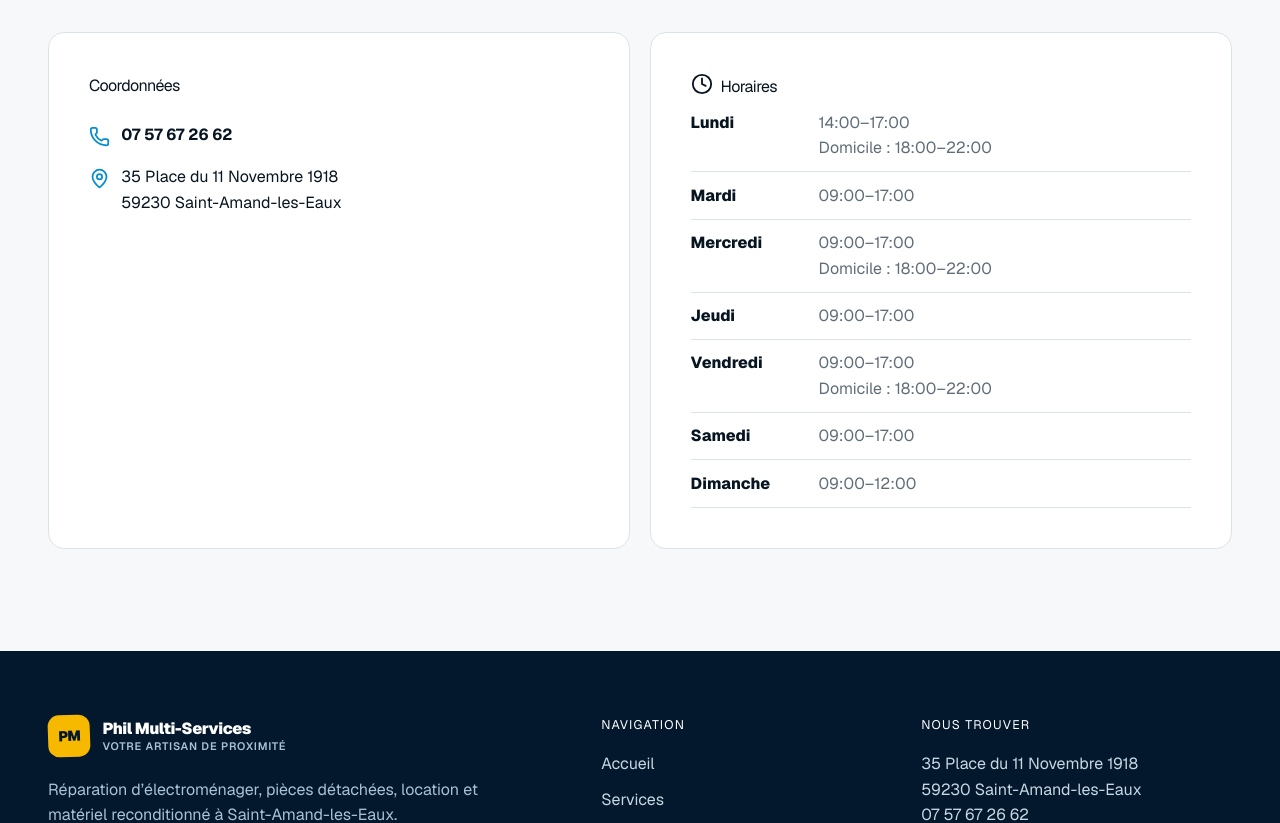
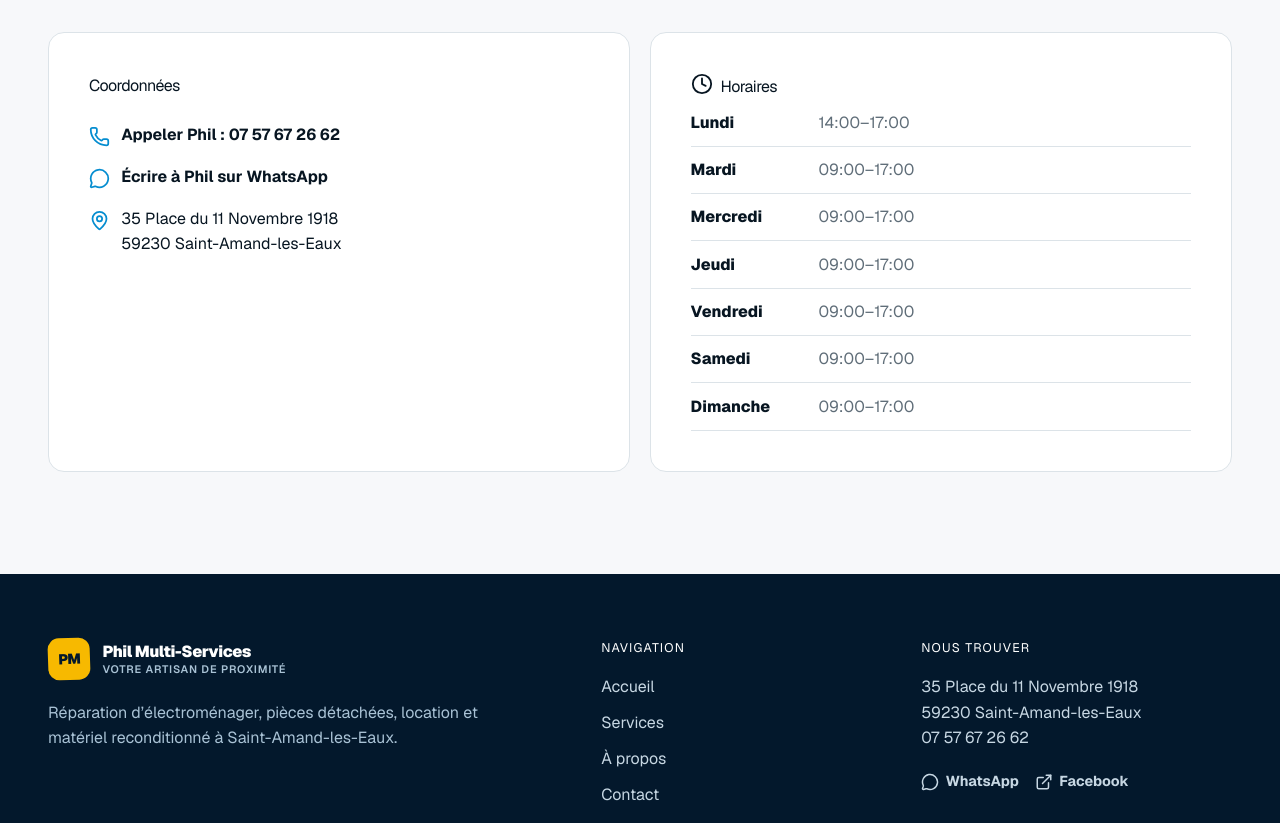
Before and after one commit to gcools-collab/phil-multi-services, a Next.js app: page /contact in a window 1280 px wide. Shown: the part 600-1423 px from the top of the page. Built offline with nearby package versions, Linux system fonts and the light colour scheme; no server answers.

Commit message:
feat : add whatsapp & FB

```diff
--- /dev/null
+++ b/app/contact-overrides.css
@@ -0,0 +1,24 @@
+.footer-socials {
+  display: flex;
+  flex-wrap: wrap;
+  gap: 1rem;
+  margin-top: 1.2rem;
+}
+
+.footer-socials a {
+  display: inline-flex;
+  align-items: center;
+  gap: 0.4rem;
+  color: #c7d7e3;
+  font-size: 0.9rem;
+  font-weight: 700;
+}
+
+.footer-socials a:hover { color: white; }
+.button-whatsapp { background: #15803d; color: white; }
+.button-whatsapp:hover { background: #166534; }
+
+@media (max-width: 600px) {
+  .mobile-cta { grid-template-columns: repeat(3, 1fr); gap: 0.4rem; }
+  .mobile-cta .button { padding-inline: 0.4rem; font-size: 0.75rem; gap: 0.3rem; }
+}
--- a/app/contact/page.tsx
+++ b/app/contact/page.tsx
@@ -1,7 +1,7 @@
 import type { Metadata } from "next";
-import { Clock, MapPin, Phone } from "lucide-react";
+import { Clock, MapPin, MessageCircle, Phone } from "lucide-react";
 import { Container } from "@/components/ui/container";
 import { PageHero } from "@/components/ui/page-hero";
 import { business } from "@/data/business";
 export const metadata: Metadata = { title: "Contact", description: "Contactez Phil Multi-Services à Saint-Amand-les-Eaux pour une réparation ou un conseil." };
-export default function ContactPage() { return <><PageHero eyebrow="Contact" title="Expliquez simplement votre besoin à Phil" description="Pour une panne, une pièce ou une location, appelez Phil ou passez à Saint-Amand-les-Eaux." /><section className="section section-light"><Container><div className="content-grid"><article className="content-card"><h2>Coordonnées</h2><ul className="contact-list"><li><Phone size={21} /><a href={business.phoneHref}><strong>{business.phone}</strong></a></li><li><MapPin size={21} /><address>{business.address}<br />{business.postalCode} {business.city}</address></li></ul></article><article className="content-card"><h2><Clock size={22} className="heading-icon" />Horaires</h2><dl className="hours">{business.hours.map((item) => <div key={item.day}><dt>{item.day}</dt><dd>{item.shop}{"home" in item && item.home && <><br />Domicile&nbsp;: {item.home}</>}</dd></div>)}</dl></article></div></Container></section></>; }
+export default function ContactPage() { return <><PageHero eyebrow="Contact" title="Expliquez simplement votre besoin à Phil" description="Pour une panne, une pièce ou une location, appelez Phil ou passez à Saint-Amand-les-Eaux." /><section className="section section-light"><Container><div className="content-grid"><article className="content-card"><h2>Coordonnées</h2><ul className="contact-list"><li><Phone size={21} /><a href={business.phoneHref}><strong>Appeler Phil&nbsp;: {business.phone}</strong></a></li><li><MessageCircle size={21} /><a href={business.whatsappHref} target="_blank" rel="noopener noreferrer"><strong>Écrire à Phil sur WhatsApp</strong></a></li><li><MapPin size={21} /><address>{business.address}<br />{business.postalCode} {business.city}</address></li></ul></article><article className="content-card"><h2><Clock size={22} className="heading-icon" />Horaires</h2><dl className="hours">{business.hours.map((item) => <div key={item.day}><dt>{item.day}</dt><dd>{item.shop}</dd></div>)}</dl></article></div></Container></section></>; }
--- a/app/layout.tsx
+++ b/app/layout.tsx
@@ -6,6 +6,7 @@ import { MobileCtaBar } from "@/components/layout/mobile-cta-bar";
 import { business } from "@/data/business";
 import { siteUrl } from "@/data/site";
 import "./globals.css";
+import "./contact-overrides.css";
 const geist = Geist({ variable: "--font-geist", subsets: ["latin"], display: "swap" });
 export const metadata: Metadata = { metadataBase: new URL(siteUrl), title: { default: "Phil Multi-Services | Réparation électroménager à Saint-Amand-les-Eaux", template: "%s | Phil Multi-Services" }, description: "Phil Multi-Services vous accompagne à Saint-Amand-les-Eaux pour la réparation d’électroménager, les pièces détachées, la location de matériel et le matériel reconditionné.", openGraph: { type: "website", locale: "fr_FR", siteName: business.businessName, title: "Phil Multi-Services | Réparation électroménager à Saint-Amand-les-Eaux", description: "Réparation, pièces détachées, location et matériel reconditionné à Saint-Amand-les-Eaux." }, twitter: { card: "summary", title: "Phil Multi-Services", description: "Votre artisan de proximité à Saint-Amand-les-Eaux." } };
 export default function RootLayout({ children }: Readonly<{ children: React.ReactNode }>) { return <html lang="fr" className={geist.variable}><body><a className="skip-link" href="#main-content">Aller au contenu</a><Header /><main id="main-content">{children}</main><Footer /><MobileCtaBar /></body></html>; }
--- a/components/layout/footer.tsx
+++ b/components/layout/footer.tsx
@@ -1,4 +1,8 @@
+import { ExternalLink, MessageCircle } from "lucide-react";
 import Link from "next/link";
 import { Container } from "@/components/ui/container";
 import { business } from "@/data/business";
-export function Footer() { return <footer className="site-footer"><Container className="footer-grid"><div><Link className="brand" href="/"><span className="brand-mark">PM</span><span className="brand-text">Phil Multi-Services<small>Votre artisan de proximité</small></span></Link><p className="footer-about">Réparation d’électroménager, pièces détachées, location et matériel reconditionné à Saint-Amand-les-Eaux.</p></div><div><h2 className="footer-title">Navigation</h2><nav className="footer-links" aria-label="Navigation de pied de page"><Link href="/">Accueil</Link><Link href="/services">Services</Link><Link href="/a-propos">À propos</Link><Link href="/contact">Contact</Link></nav></div><div><h2 className="footer-title">Nous trouver</h2><address className="footer-address">{business.address}<br />{business.postalCode} {business.city}<br /><a href={business.phoneHref}>{business.phone}</a></address></div></Container><div className="footer-bottom"><Container>© {new Date().getFullYear()} Phil Multi-Services — Artisan local à Saint-Amand-les-Eaux.</Container></div></footer>; }
+
+export function Footer() {
+  return <footer className="site-footer"><Container className="footer-grid"><div><Link className="brand" href="/"><span className="brand-mark">PM</span><span className="brand-text">Phil Multi-Services<small>Votre artisan de proximité</small></span></Link><p className="footer-about">Réparation d’électroménager, pièces détachées, location et matériel reconditionné à Saint-Amand-les-Eaux.</p></div><div><h2 className="footer-title">Navigation</h2><nav className="footer-links" aria-label="Navigation de pied de page"><Link href="/">Accueil</Link><Link href="/services">Services</Link><Link href="/a-propos">À propos</Link><Link href="/contact">Contact</Link></nav></div><div><h2 className="footer-title">Nous trouver</h2><address className="footer-address">{business.address}<br />{business.postalCode} {business.city}<br /><a href={business.phoneHref}>{business.phone}</a></address><div className="footer-socials"><a href={business.whatsappHref} target="_blank" rel="noopener noreferrer"><MessageCircle size={18} /> WhatsApp</a><a href={business.socialLinks.facebook ?? undefined} target="_blank" rel="noopener noreferrer"><ExternalLink size={18} /> Facebook</a></div></div></Container><div className="footer-bottom"><Container>© {new Date().getFullYear()} Phil Multi-Services — Artisan local à Saint-Amand-les-Eaux.</Container></div></footer>;
+}
--- a/components/layout/mobile-cta-bar.tsx
+++ b/components/layout/mobile-cta-bar.tsx
@@ -1,4 +1,4 @@
-import { Phone, Wrench } from "lucide-react";
+import { MessageCircle, Phone, Wrench } from "lucide-react";
 import { ButtonLink } from "@/components/ui/button";
 import { business } from "@/data/business";
-export function MobileCtaBar() { return <aside className="mobile-cta" aria-label="Actions rapides"><ButtonLink href={business.phoneHref} variant="secondary"><Phone size={17} /> Appeler</ButtonLink><ButtonLink href="/contact"><Wrench size={17} /> Demander une réparation</ButtonLink></aside>; }
+export function MobileCtaBar() { return <aside className="mobile-cta" aria-label="Actions rapides"><ButtonLink href={business.phoneHref} variant="secondary"><Phone size={17} /> Appeler</ButtonLink><a className="button button-whatsapp" href={business.whatsappHref} target="_blank" rel="noopener noreferrer"><MessageCircle size={17} /> WhatsApp</a><ButtonLink href="/contact"><Wrench size={17} /> Réparation</ButtonLink></aside>; }
--- a/data/business.ts
+++ b/data/business.ts
@@ -1,2 +1,35 @@
-export type BusinessHours = { day: string; shop: string; home?: string };
-export const business = { businessName: "Phil Multi-Services", ownerName: "Philippe", shortName: "Phil", address: "35 Place du 11 Novembre 1918", postalCode: "59230", city: "Saint-Amand-les-Eaux", phone: "07 57 67 26 62", phoneHref: "tel:+33757672662", email: null as string | null, socialLinks: { facebook: null, instagram: null, tiktok: null, googleBusinessProfile: null } as Record<string, string | null>, coordinates: null as { latitude: number; longitude: number } | null, personalStory: null as string | null, repairedBrands: [] as string[], pricing: null as string | null, repairLeadTimes: null as string | null, hours: [{ day: "lundi", shop: "14:00–17:00", home: "18:00–22:00" }, { day: "mardi", shop: "09:00–17:00" }, { day: "mercredi", shop: "09:00–17:00", home: "18:00–22:00" }, { day: "jeudi", shop: "09:00–17:00" }, { day: "vendredi", shop: "09:00–17:00", home: "18:00–22:00" }, { day: "samedi", shop: "09:00–17:00" }, { day: "dimanche", shop: "09:00–12:00" }] satisfies BusinessHours[] } as const;
+export type BusinessHours = { day: string; shop: string };
+
+export const business = {
+  businessName: "Phil Multi-Services",
+  ownerName: "Philippe",
+  shortName: "Phil",
+  address: "35 Place du 11 Novembre 1918",
+  postalCode: "59230",
+  city: "Saint-Amand-les-Eaux",
+  phone: "07 57 67 26 62",
+  phoneHref: "tel:+33757672662",
+  whatsapp: "07 57 67 26 62",
+  whatsappHref: "https://wa.me/33757672662",
+  email: null as string | null,
+  socialLinks: {
+    facebook: "https://www.facebook.com/p/Phil-Multi-Services-61582236816138/",
+    instagram: null,
+    tiktok: null,
+    googleBusinessProfile: null,
+  } as Record<string, string | null>,
+  coordinates: null as { latitude: number; longitude: number } | null,
+  personalStory: null as string | null,
+  repairedBrands: [] as string[],
+  pricing: null as string | null,
+  repairLeadTimes: null as string | null,
+  hours: [
+    { day: "lundi", shop: "14:00–17:00" },
+    { day: "mardi", shop: "09:00–17:00" },
+    { day: "mercredi", shop: "09:00–17:00" },
+    { day: "jeudi", shop: "09:00–17:00" },
+    { day: "vendredi", shop: "09:00–17:00" },
+    { day: "samedi", shop: "09:00–17:00" },
+    { day: "dimanche", shop: "09:00–17:00" },
+  ] satisfies BusinessHours[],
+} as const;
--- a/lib/local-business-schema.ts
+++ b/lib/local-business-schema.ts
@@ -1,3 +1,3 @@
 import { business } from "@/data/business";
 // Base prête à être injectée lorsque l’URL publique et les données facultatives auront été confirmées.
-export function getLocalBusinessSchema() { return { "@context": "https://schema.org", "@type": "LocalBusiness", name: business.businessName, telephone: business.phone, address: { "@type": "PostalAddress", streetAddress: business.address, postalCode: business.postalCode, addressLocality: business.city, addressCountry: "FR" } }; }
+export function getLocalBusinessSchema() { return { "@context": "https://schema.org", "@type": "LocalBusiness", name: business.businessName, telephone: business.phone, address: { "@type": "PostalAddress", streetAddress: business.address, postalCode: business.postalCode, addressLocality: business.city, addressCountry: "FR" }, sameAs: [business.socialLinks.facebook].filter((url): url is string => Boolean(url)) }; }
```
Also changed, not shown: app/page.tsx (deleted, +0 -12 lines).
